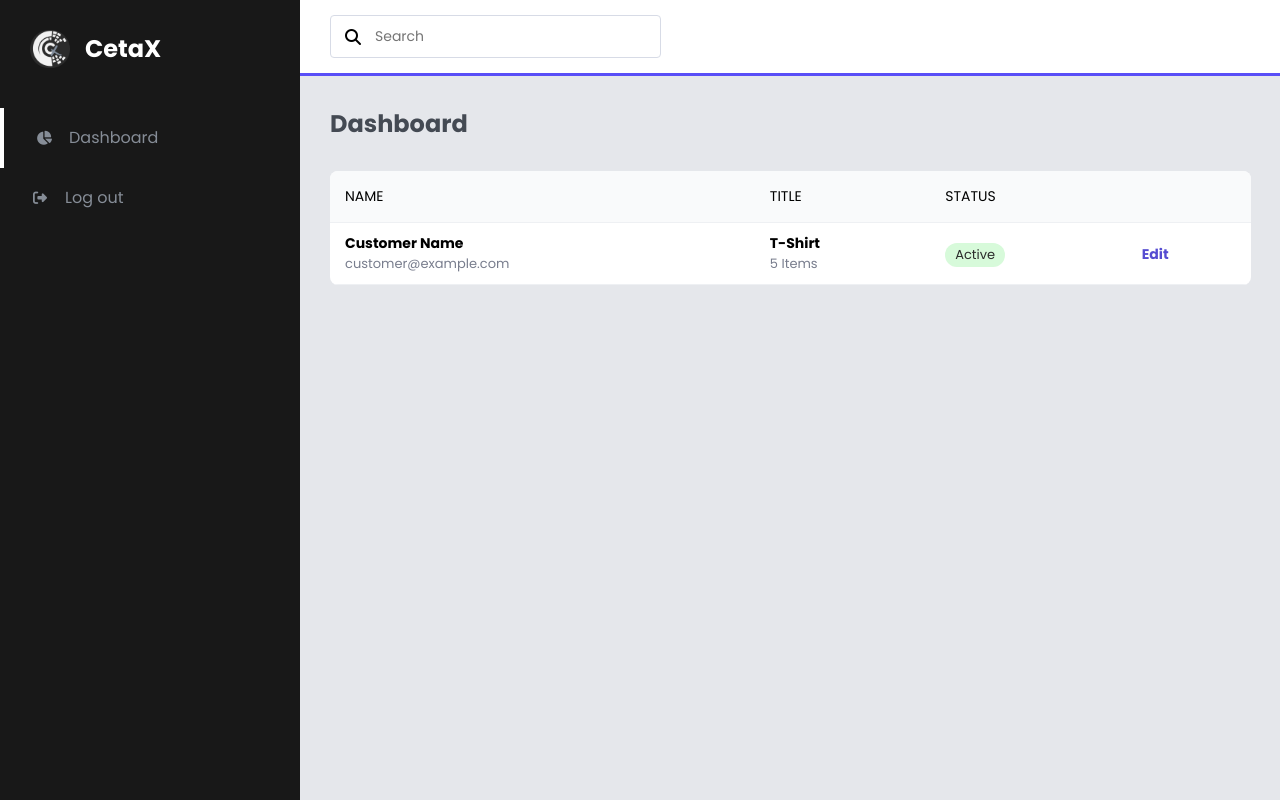
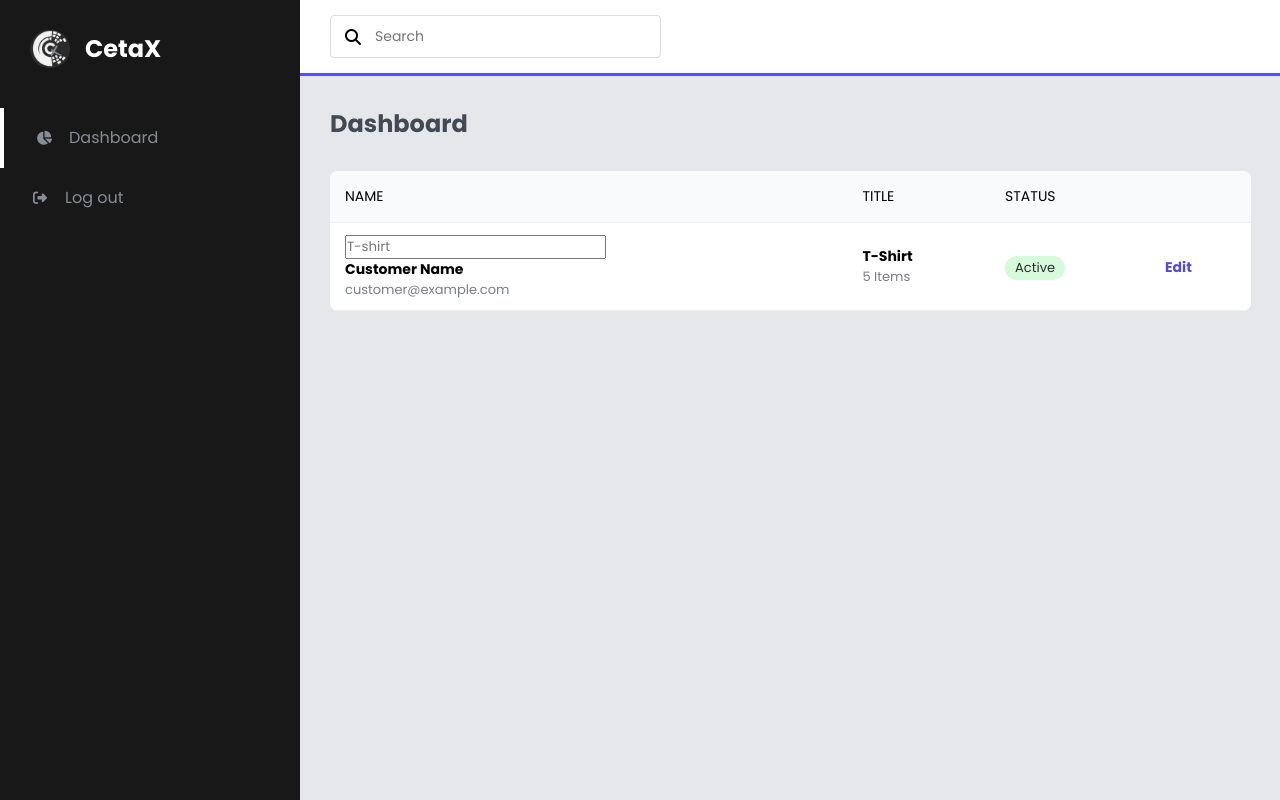
Before and after one commit to marcolcu/WEB_CetaX_Kelompok-3, a PHP site: page /admin-page.html in a window 1280 px wide. Run offline with PHP 8.4, Linux system fonts and the light colour scheme; some libraries are stand-ins or nearby versions.

Commit message:
marcoPush2

```diff
--- a/admin-page.html
+++ b/admin-page.html
@@ -57,6 +57,7 @@
                     <tr>
                         <td class="people">
                             <div class="people-de">
+                                <input type="text" placeholder="T-shirt">
                                 <h5>Customer Name</h5>
                                 <p>customer@example.com</p>
                             </div>
--- a/css/admin-page.css
+++ b/css/admin-page.css
@@ -197,6 +197,7 @@ tbody tr td {
     flex-direction: column;
     justify-content: center;
     align-items: center;
+    visibility: hidden;
 }
 
 .edit-container.show {
```
